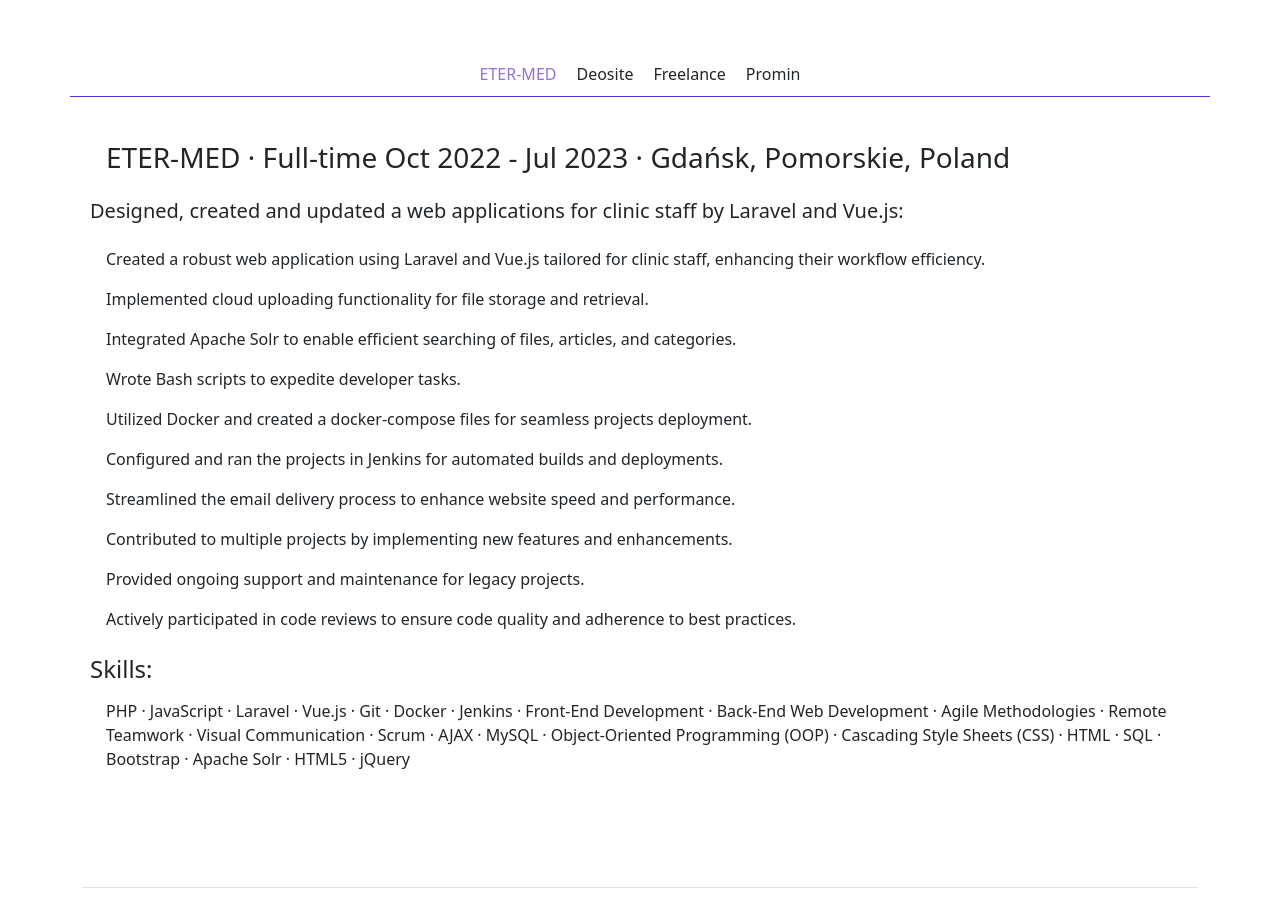
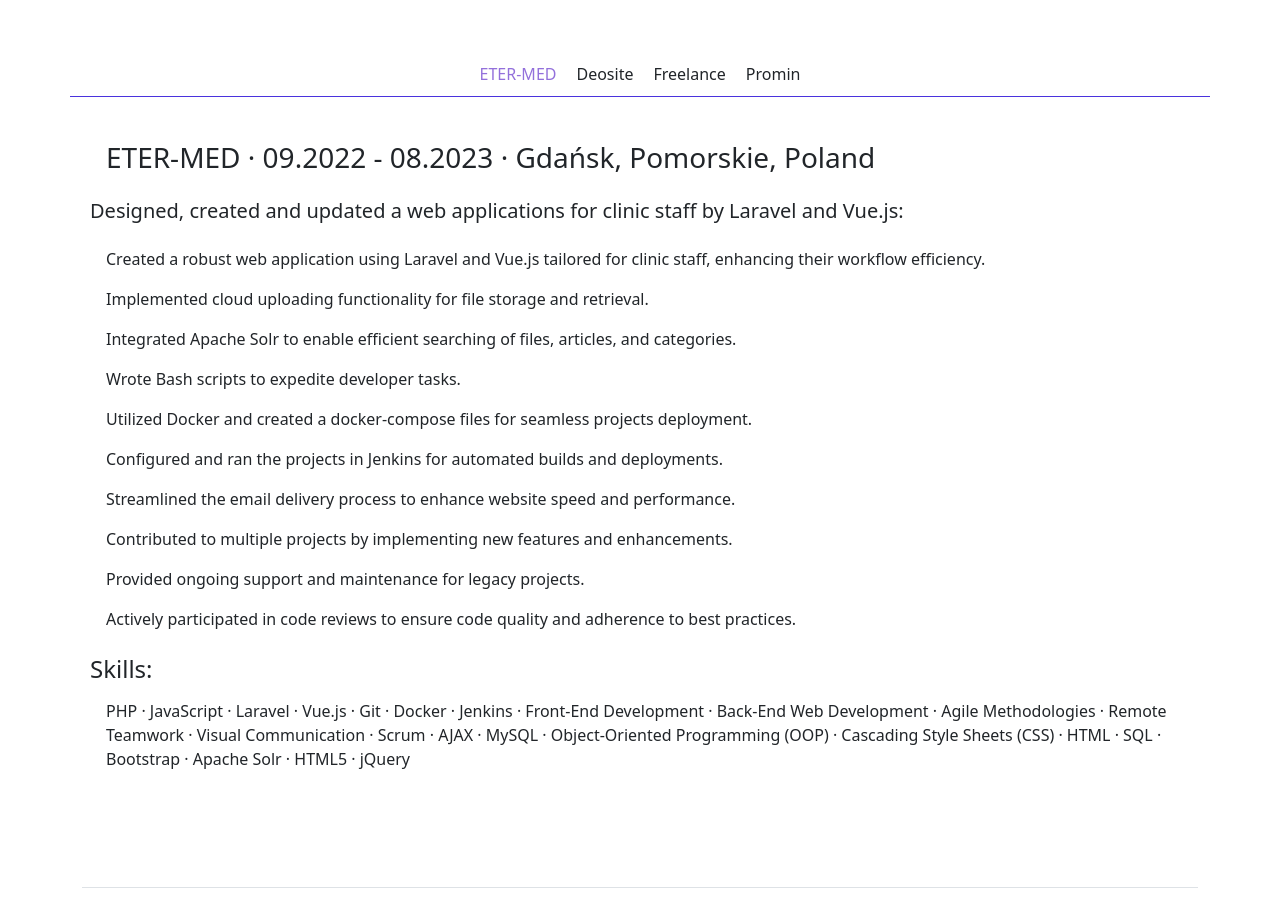
Before and after one commit to snowfallen/new-portfolio, a Vue app: page / in a window 1280 px wide. Shown: the part 2320-3222 px from the top of the page. Built offline with nearby package versions, Linux system fonts and the light colour scheme.

Commit message:
Update MyJobHistories.vue

```diff
--- a/src/components/blocks/MyJobHistories.vue
+++ b/src/components/blocks/MyJobHistories.vue
@@ -53,7 +53,7 @@
       experiences: [
         {
           titles: 'Full Stack Developer',
-          baseInfos: 'ETER-MED · Full-time Oct 2022 - Jul 2023 · Gdańsk, Pomorskie, Poland',
+          baseInfos: 'ETER-MED · 09.2022 - 08.2023 · Gdańsk, Pomorskie, Poland',
           experienceSummary: 'Designed, created and updated a web applications for clinic staff by Laravel and Vue.js:',
           experienceDescription: [
             ['Created a robust web application using Laravel and Vue.js tailored for clinic staff, enhancing their workflow efficiency. '],
@@ -71,7 +71,7 @@
         },
         {
           titles: 'Backend Developer',
-          baseInfos: 'Deosite / creating desire · Full-time Jan 2022 - Sep 2022 · Gdańsk, Pomorskie, Poland',
+          baseInfos: 'Deosite / creating desire · 02.2021 - 09.2022 · Gdańsk, Pomorskie, Poland',
           experienceSummary: 'Engaged in the development and modification of online stores:',
           experienceDescription: [
             ['Developed Symfony controllers, helpers, twig templates, and other components. '],
@@ -85,7 +85,7 @@
         },
         {
           titles: 'Freelance Full-Stack Developer',
-          baseInfos: 'Freelance May 2020 - Oct 2022',
+          baseInfos: 'Freelance 05.2020 - 09.2021 | 07.2023 - present',
           experienceSummary: 'Made many different web projects:',
           experienceDescription: [
             ['Translated designs from Figma, PSD, and other formats into semantic, accessible, and valid HTML templates using HTML5, CSS3 (SCSS), and JavaScript.'],
```
